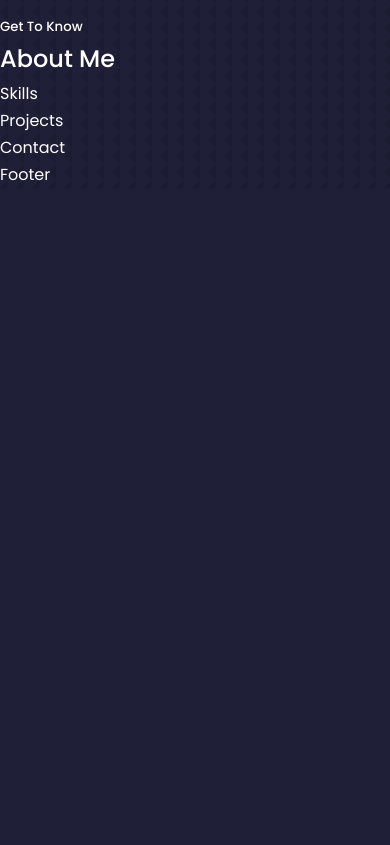
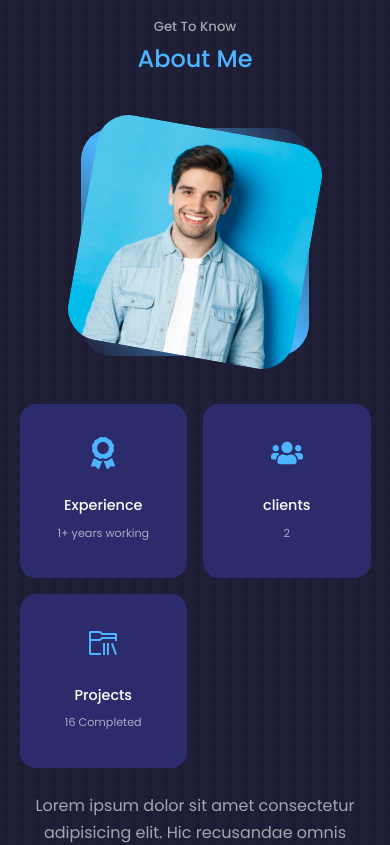
Before and after one commit to omar3060/My-Portfolio, a React (Vite) app: page / in a window 390 px wide. Shown: the part 860-1705 px from the top of the page. Before the commit the page ends 1048 px from the top, so only its background shows below. Built offline with nearby package versions, Linux system fonts and the light colour scheme.

Commit message:
Add About Section

```diff
--- a/src/components/about/About.jsx
+++ b/src/components/about/About.jsx
@@ -1,14 +1,48 @@
-import React from 'react'
-import './about.css'
-import TopSection from '../topSection/TopSection'
+import React from "react";
+import "./about.css";
+import TopSection from "../topSection/TopSection";
+import AboutImg from "../../assets/me-about.jpg";
+import { FaAward } from "react-icons/fa";
+import { FaUsers } from "react-icons/fa";
+import { VscFolderLibrary } from "react-icons/vsc";
+
+
 function About() {
   return (
     <section className="about" id="about">
-      <TopSection heading5="Get To Know" heading2="About Me"/>
+      <TopSection heading5="Get To Know" heading2="About Me" />
 
+      <div className="container about_container">
+        <div className="about_me">
+          <div className="about_me_image">
+            <img src={AboutImg} alt="About Image" />
+          </div>
+        </div>
+        <div className="about_content">
+          <div className="about_cards">
+            <div className="about_card">
+              <FaAward className="about_icon"/>
+              <h5>Experience</h5>
+              <small>1+ years working</small>
+            </div>
+            <div className="about_card">
+              <FaUsers className="about_icon"/>
+              <h5>clients</h5>
+              <small>2</small>
+            </div>
+            <div className="about_card">
+              <VscFolderLibrary className="about_icon"/>
+              <h5>Projects</h5>
+              <small>16 Completed</small>
+            </div>
+          </div>
+
+          <p>Lorem ipsum dolor sit amet consectetur adipisicing elit. Hic recusandae omnis voluptatibus cum praesentium inventore placeat reprehenderit distinctio ratione. Maiores, aperiam debitis? Ullam at voluptatem dolorum qui minus officiis accusamus!</p>
+          <a href="#contact" className="btn btn-primary">Let's Talk</a>
+        </div>
+      </div>
     </section>
-
-  )
+  );
 }
 
-export default About
+export default About;
--- a/src/components/about/about.css
+++ b/src/components/about/about.css
@@ -0,0 +1,91 @@
+.about_container {
+  display: grid;
+  grid-template-columns: 35% 50%;
+  gap: 15%;
+}
+.about_me {
+  width: 100%;
+  aspect-ratio: 1/1;
+  border-radius: 2rem;
+  background: linear-gradient(45deg, transparent, var(--color-primary), transparent );
+}
+
+.about_me_image {
+  transform: rotate(10deg);
+  border-radius: 2rem;
+  overflow: hidden;
+  transition: var(--transition);
+}
+.about_me_image:hover {
+  transform: rotate(0deg);
+}
+
+.about_cards {
+  display: grid;
+  grid-template-columns: repeat(3, 1fr);
+  gap: 1.5rem;
+}
+
+.about_card {
+  background: var(--color-bg-variant);
+  border: 1px solid transparent;
+  border-radius: 1rem;
+  padding: 2rem;
+  text-align: center;
+  transition: var(--transition);
+}
+
+.about_card:hover {
+  background: transparent;
+  border-color: var(--color-bg-variant);
+}
+.about_icon {
+  color: var(--color-primary);
+  font-size: 2rem;
+  margin-bottom: 1rem;
+}
+.about_card h5 {
+  font-size: 0.9rem;
+}
+.about_card small {
+  font-size: 0.7rem;
+  color: var(--color-light);
+}
+
+.about_content p{
+  margin: 2rem 0 2.6rem;
+  color: var(--color-light);
+}
+
+/* Responsive */
+@media (max-width: 1024px) {
+  .about_container {
+    grid-template-columns: 1fr;
+    gap: 0;
+  }
+  .about_me {
+    width: 50%;
+    margin: 2rem auto 4rem;
+  }
+  .about_content p {
+    margin: 1rem 0 1.5rem;
+  }
+}
+
+@media (max-width: 600px) {
+  .about_me {
+    width: 65%;
+    margin: 0 auto 3rem;
+  }
+  .about_cards {
+    grid-template-columns: 1fr 1fr;
+    gap: 1rem;
+  }
+  .about_content {
+    text-align: center;
+  }
+  .about_content p{
+    margin: 1.5rem 0;
+  }
+
+}
--- a/src/components/topSection/TopSection.jsx
+++ b/src/components/topSection/TopSection.jsx
@@ -1,5 +1,5 @@
 import React from 'react'
-
+import './topSection.css'
 const TopSection = ({heading5, heading2}) => {
   return (
     <div className='top_section'>
--- a/src/components/topSection/topSection.css
+++ b/src/components/topSection/topSection.css
@@ -0,0 +1,17 @@
+.top_section h2 {
+  text-align: center;
+  color: var(--color-primary);
+  margin-bottom: 3rem;
+}
+.top_section h5 {
+  text-align: center;
+  color: var(--color-light);
+}
+
+/* Responsive */
+
+@media (max-width: 600px) {
+  .top_section {
+    margin-bottom: 2rem;
+  }
+}
```
